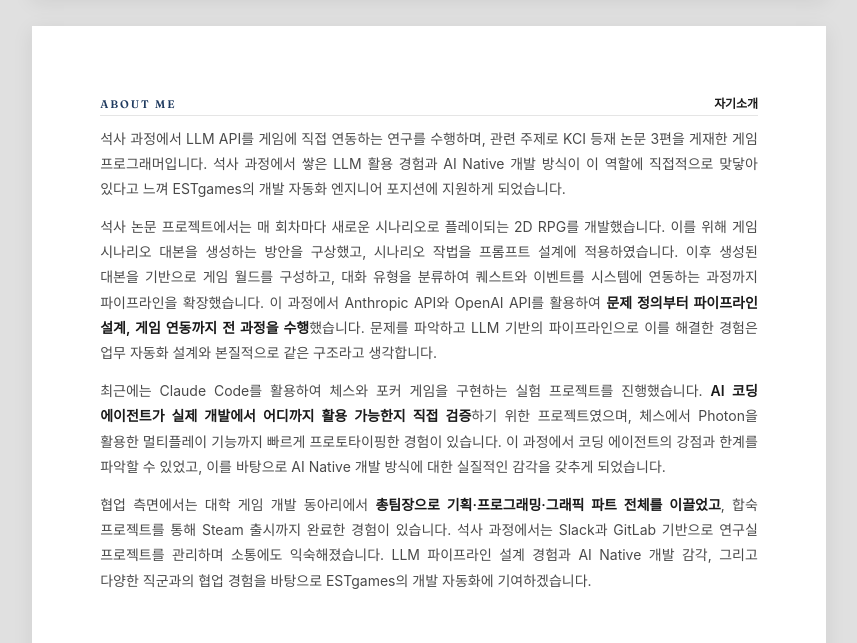
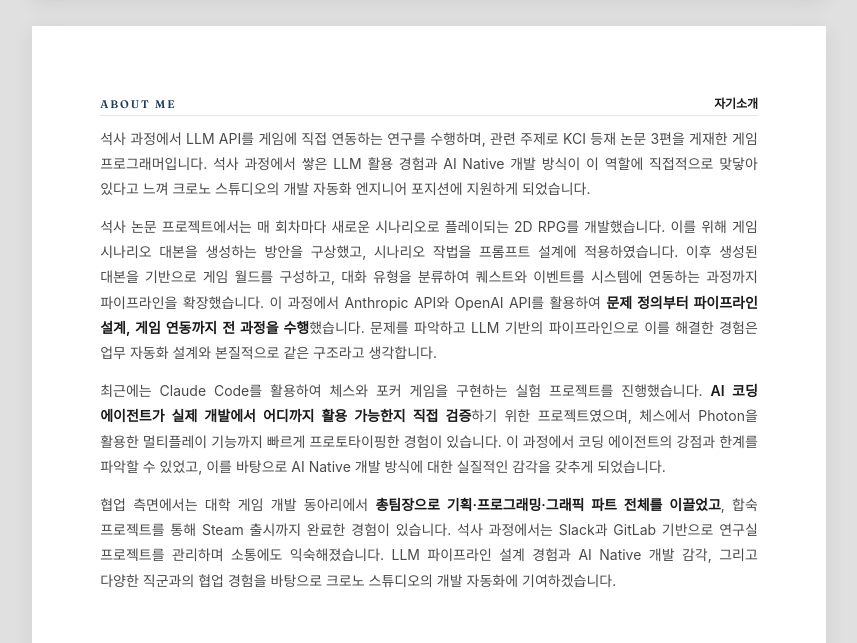
Before and after one commit to dafher801/Portfolio, a website: page resume.html in a window 1280 px wide. Shown: the part 1173-1816 px from the top of the page, without its empty margins (211-1068 px from the left). Drawn offline with Linux system fonts and the light colour scheme; a web font is replaced by a local one.

Commit message:
Revert "크로노 스튜디오 -> ESTgames"
This reverts commit c1d8b4d5012c8516ddc0298d968f86dfb46453bb.

```diff
--- a/resume.html
+++ b/resume.html
@@ -466,7 +466,7 @@
     <div class="intro">
       <p>
         석사 과정에서 LLM API를 게임에 직접 연동하는 연구를 수행하며, 관련 주제로 KCI 등재 논문 3편을 게재한 게임 프로그래머입니다.
-        석사 과정에서 쌓은 LLM 활용 경험과 AI Native 개발 방식이 이 역할에 직접적으로 맞닿아 있다고 느껴 ESTgames의 개발 자동화 엔지니어 포지션에 지원하게 되었습니다.
+        석사 과정에서 쌓은 LLM 활용 경험과 AI Native 개발 방식이 이 역할에 직접적으로 맞닿아 있다고 느껴 크로노 스튜디오의 개발 자동화 엔지니어 포지션에 지원하게 되었습니다.
       </p>
 
       <p>
@@ -492,7 +492,7 @@
         전체를 이끌었고</strong>, 합숙 프로젝트를 통해 Steam 출시까지 완료한 경험이 있습니다.
         석사 과정에서는 Slack과 GitLab 기반으로 연구실 프로젝트를 관리하며 소통에도 익숙해졌습니다.
         LLM 파이프라인 설계 경험과 AI Native 개발 감각, 그리고 다양한 직군과의 협업 경험을 바탕으로
-        ESTgames의 개발 자동화에 기여하겠습니다.
+        크로노 스튜디오의 개발 자동화에 기여하겠습니다.
       </p>
 
     </div>
```
Also changed, not shown: 3 other files.
